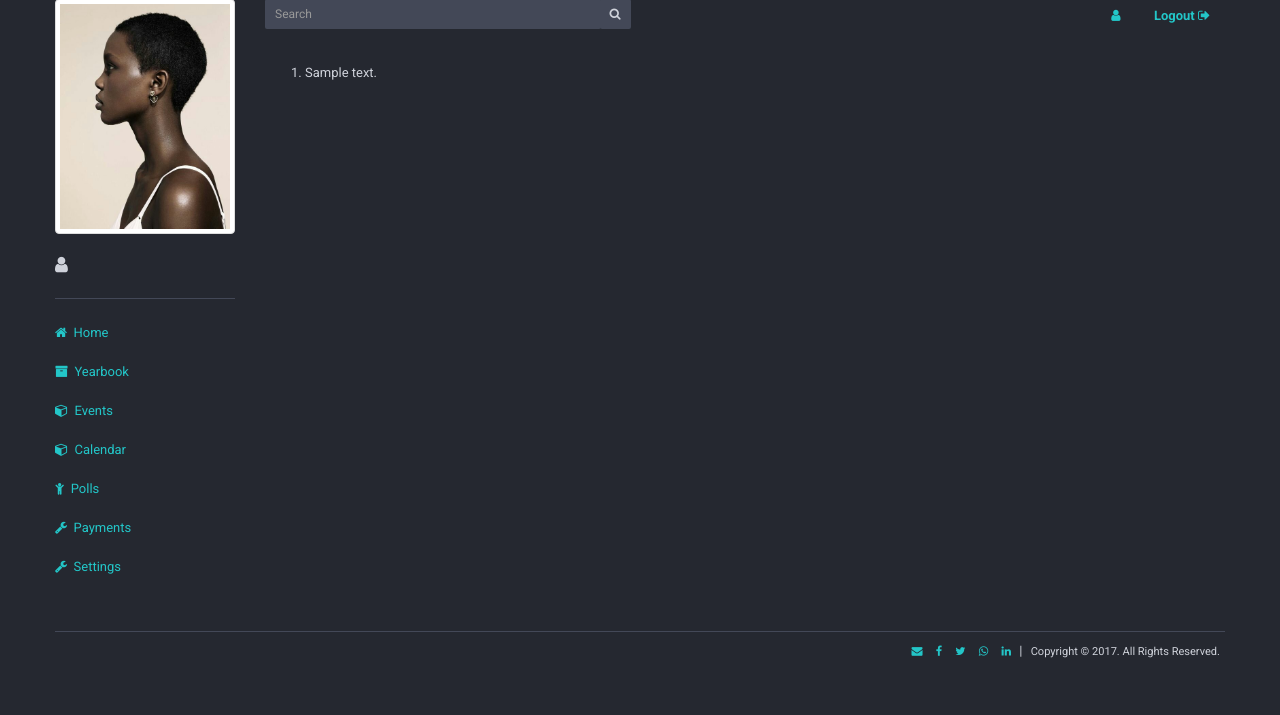
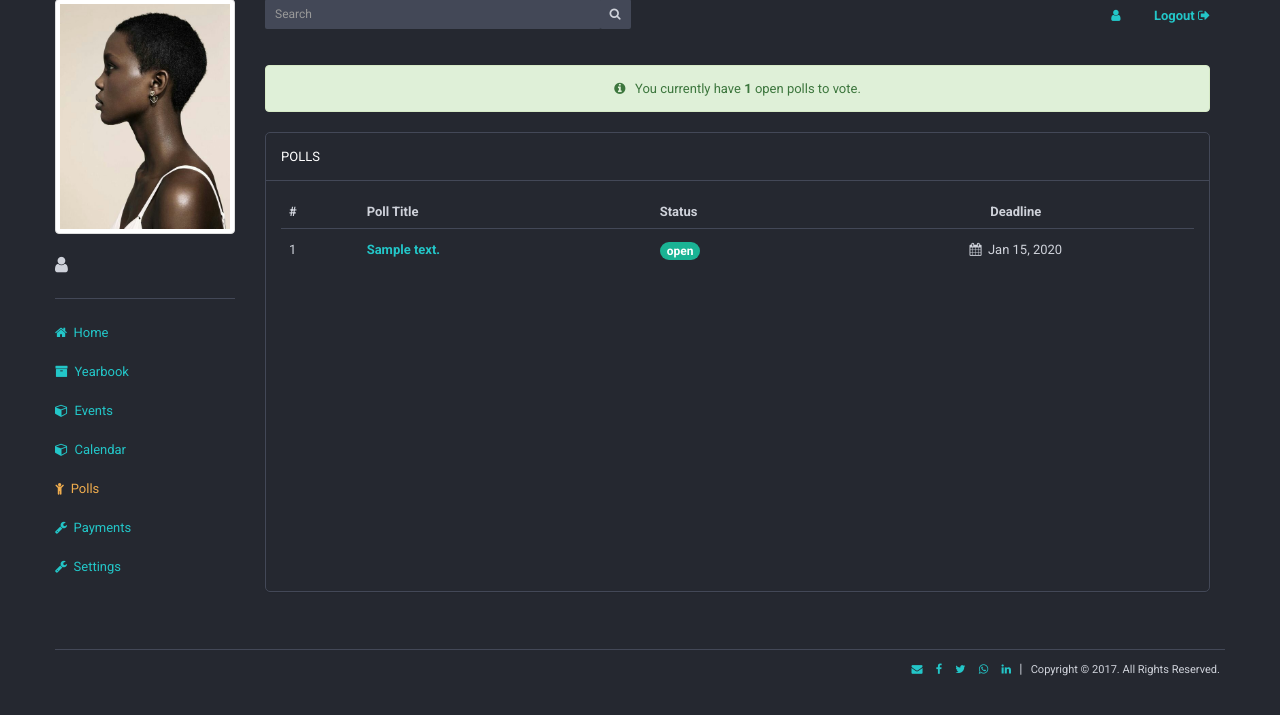
Before and after one commit to eyobofficial/yearbook-management-app, a Django app: page /dashboard/polls/ in a window 1280 px wide. Shown: the part 27-742 px from the top of the page. Run offline with Django 3.2, Linux system fonts and the light colour scheme; tables that the repository leaves empty hold one stand-in row (values such as "Sample post"); some libraries are stand-ins or nearby versions.

```diff
--- a/dashboard/templates/dashboard/poll_list.html
+++ b/dashboard/templates/dashboard/poll_list.html
@@ -2,9 +2,48 @@
 {% load crispy_forms_tags %}
 
 {% block content %}
-   <ol>
-   {% for poll in poll_list %}
-       <li>{{ poll.poll_text }}</li>
-   {% endfor %}
-   </ol>
+{% if active_poll_count > 0 %}
+   <div class="alert alert-success">
+       <p class="text-center"><span class="fa fa-info-circle"></span> &nbsp; You currently have <strong>{{ active_poll_count}}</strong> open polls to vote.</p>
+   </div><!-- /.alert -->
+{% else %}
+   <div class="alert alert-danger">
+       <p class="text-center"><span class="fa fa-info-circle"></span> &nbsp; You currently have no open polls to vote.</p>
+   </div><!-- /.alert -->
+{% endif %}
+
+
+<div class="panel panel-default panel-lg">
+    <div class="panel-heading">
+        Polls
+    </div><!-- /.panel-heading -->
+
+    <div class="panel-body">
+        <div class="table-responsive">
+            <table class="table panel-table table-hover table-stripped">
+
+            <thead>
+                <tr>
+                    <th>#</th>
+                    <th>Poll Title</th>
+                    <th>Status</th>
+                    <th class="text-center">Deadline</th>
+                </tr>
+            </thead>
+
+            <tbody>
+                {% for poll in poll_list %}
+                <tr>
+                    <td>{{ forloop.counter }}</td>
+                    <td class="bold"><a href="{% url 'dashboard:poll-detail' poll.id %}">{{ poll.poll_text|capfirst }}</a></td>
+                    <td>{% if poll.active %} <span class="badge badge-primary"> open </span> {% else %} <span class="badge badge-default"> closed </span> {% endif %}</td>
+                    <td class="text-center"><span class="fa fa-calendar"></span>&nbsp; {{ poll.end_at|date:'M d, Y' }}</td>
+                </tr>
+                {% endfor %}
+            </tbody>
+
+            </table>
+        </div>
+    </div>
+</div>
 {% endblock content %}
--- a/dashboard/views.py
+++ b/dashboard/views.py
@@ -173,6 +173,12 @@ def yearbook_submit(request):
 class PollList(generic.ListView):
     model = Poll
 
+    def get_context_data(self, *args, **kwargs):
+        context = super(PollList, self).get_context_data(*args, **kwargs)
+        context['page_name'] = 'polls'
+        context['active_poll_count'] = len(Poll.objects.filter(active=True))
+        return context
+
 def poll_detail(request, pk):
     # Get a particular poll
     try:
@@ -203,15 +209,51 @@ def poll_detail(request, pk):
 
         if vote is not None:
             # i.e. User already voted
-            return redirect('dashboard:poll-result', poll_id=vote.id)
+            return redirect('dashboard:poll-result', pk=poll.id)
 
         if poll is None:
             # No such poll is found
             return redirect('dashboard:poll-list')
+
+        if poll.active is False:
+            # Voting is closed
+            return redirect('dashboard:poll-result', pk=poll.id)
     return render(request, 'dashboard/poll_detail.html', {
             'poll': poll,
             'choice_list': choice_list,
         })
 
 def poll_result(request, pk):
-    pass
+    # Get a particular poll
+    try:
+        poll = Poll.objects.get(pk=pk)
+    except:
+        poll = None
+
+    # Get current logged user's vote
+    try:
+        user_vote = Vote.objects.get(poll_id=pk, student_id=request.user.id)
+    except:
+        user_vote = None
+
+    total_vote = Vote.objects.filter(poll_id=pk).count()
+    choice_list = PollChoice.objects.filter(poll_id=pk)
+    choice_polls = []
+
+    for choice in choice_list:
+        choice_poll = Vote.objects.filter(choice_id=choice.id)
+        choice_dict = {
+            'id': choice.id,
+            'text': choice.choice_text,
+            'count': choice_poll.count(),
+            'percent': (choice_poll.count() / total_vote) * 100
+        }
+        choice_polls.append(choice_dict)
+
+    return render(request, 'dashboard/poll_result.html', {
+            'page_name': 'polls',
+            'user_vote': user_vote,
+            'total_vote': total_vote,
+            'choice_list': choice_list,
+            'choice_polls': choice_polls,
+        })
--- a/static/css/default.css
+++ b/static/css/default.css
@@ -821,15 +821,6 @@ legend {
 }
 
 /************* alert styles *************************/
-.alert-info {
-	background-color: rgba(217,237,247,0.5);
-	border-color: rgba(217,237,247,0.2);
-	color: #cfd2da;;
-}
-
-.alert-danger {
-	background-color: rgba(242,222,222,0.6)
-}
 
 
 /*************** Panel Sizing Styles ***************/
@@ -848,7 +839,7 @@ legend {
 	}
 
 	.panel-lg .panel-body {
-		min-height: 440px;
+		min-height: 410px;
 	}
 
 	.panel-xlg .panel-body {
```
Also changed, not shown: dashboard/templates/dashboard/poll_result.html (added, +16 -0 lines).
